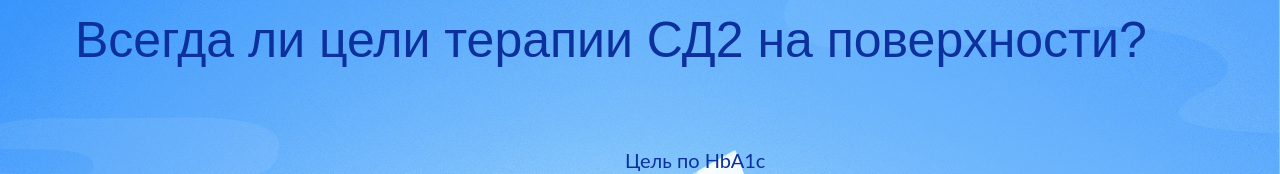
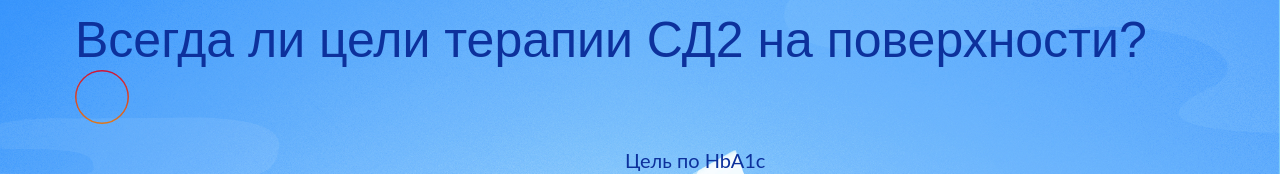
Before and after one commit to HungryOwl/therapy, a React app: page / in a window 1280 px wide. Shown: the part 130-304 px from the top of the page. Built offline with nearby package versions, Linux system fonts and the light colour scheme.

Commit message:
Добавили прототип бульбочки

```diff
--- a/src/components/Bulb/Bulb.js
+++ b/src/components/Bulb/Bulb.js
@@ -0,0 +1,11 @@
+import React from 'react';
+
+const Bulb = (props) => {
+    const { modificator } = props;
+
+    return (
+        <div className={`bulb bulb--${modificator}`}/>
+    );
+};
+
+export default Bulb;
--- a/src/components/Slide/Goals.js
+++ b/src/components/Slide/Goals.js
@@ -1,7 +1,9 @@
 import React, { Component } from 'react';
 import Swipedown from './SwipeDown';
+import Bulb from '../Bulb/Bulb';
 
-const text = ['Гипогликемия', 'Осложнения СД', 'Цель по HbA1c', 'СС риски'];
+const textArr = ['Гипогликемия', 'Осложнения СД', 'Цель по HbA1c', 'СС риски'];
+const bulbSizeArr = [28, 17, 54, 17];
 
 class Goals extends Component {
     constructor(props) {
@@ -16,13 +18,19 @@ class Goals extends Component {
         );
     }
 
+    renderBulbs(sizeArr) {
+        return (
+            sizeArr.map((size, i) => (
+                <Bulb size={size} key={i} modificator={i}/>
+            ))
+        );
+    }
+
     render() {
         return [
-            <h2 className='slide__title' key={1}>
-                Всегда ли цели терапии СД2
-                на&nbsp;поверхности?
-            </h2>,
-            this.renderText(text),
+            <h2 className='slide__title' key={1}>Всегда ли цели терапии СД2 на&nbsp;поверхности?</h2>,
+            this.renderText(textArr),
+            <Bulb size={100} key={0} modificator={0}/>,
             <Swipedown/>
         ];
     }
--- /dev/null
+++ b/src/styles/components/bulb.styl
@@ -0,0 +1,11 @@
+.bulb
+  position : absolute;
+  width: 50px;
+  height: @width;
+  border: solid 2px transparent;
+  border-radius: 50%;
+  background-image:
+                    url("../../assets/images/gradient-stroke.svg");
+  background-origin: border-box;
+  background-clip:  border-box;
+  background-size: 100%;
--- a/src/styles/main.styl
+++ b/src/styles/main.styl
@@ -5,6 +5,7 @@
 @import './slide/slide.styl';
 @import './dragBar/dragBar.styl';
 @import './components/swipeDown.styl';
+@import './components/bulb.styl';
 
 html,
 body,
```
Also changed, not shown: src/assets/images/gradient-stroke.svg (added).
